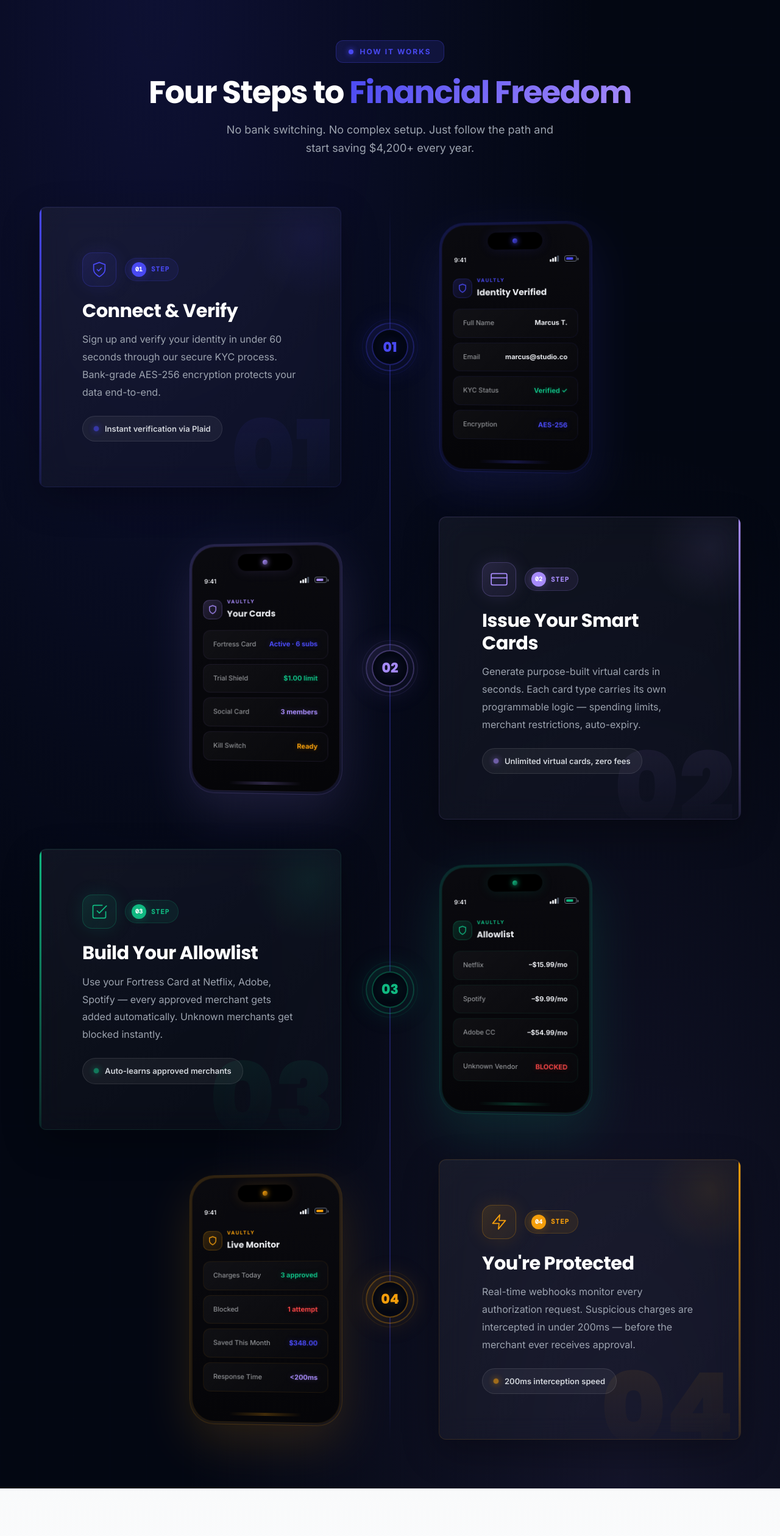
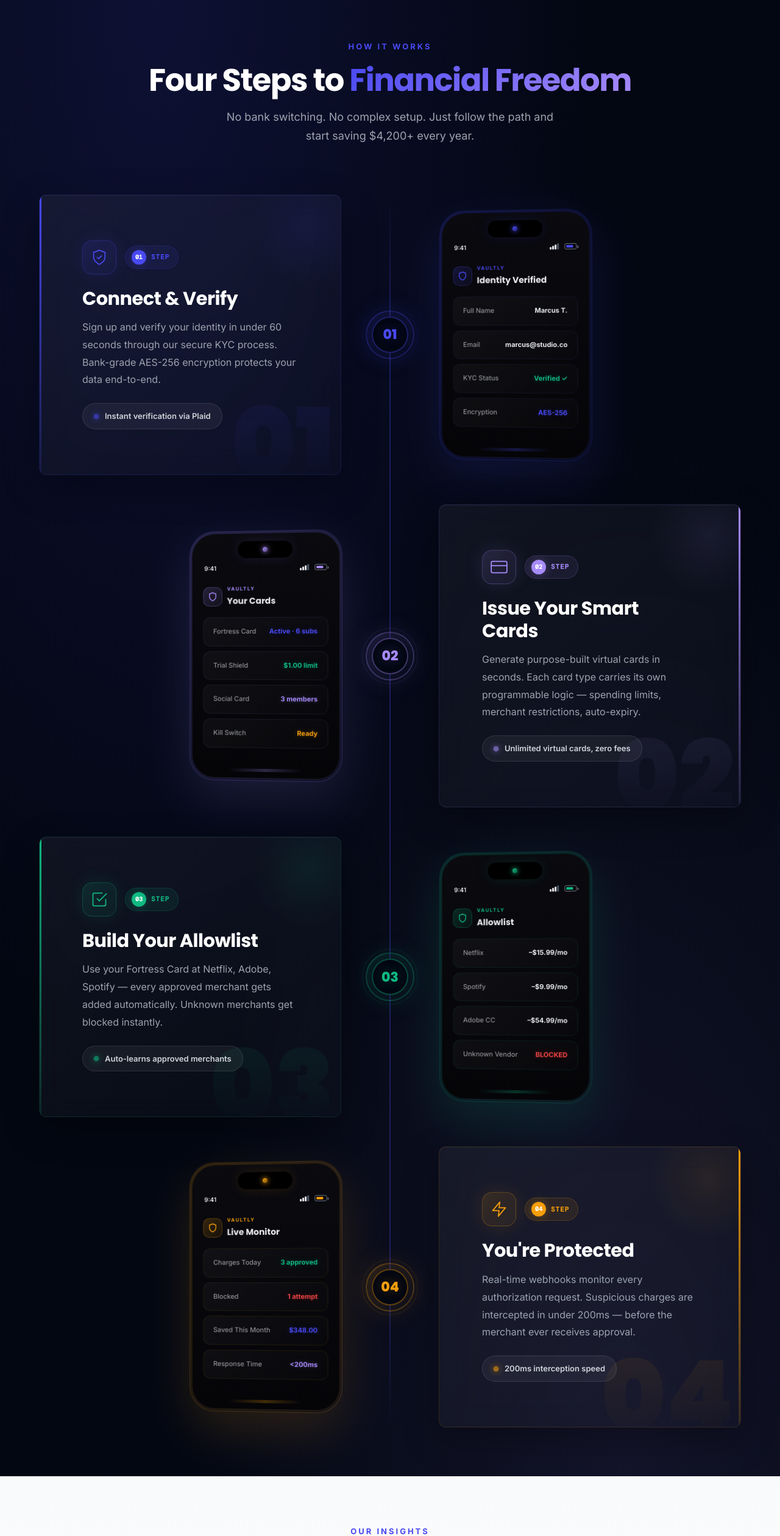
Before and after one commit to mannan-bitsclan/vaultly, a React (Vite) app: page / in a window 1280 px wide. Shown: the part 4347-6866 px from the top of the page at 61% size. Built offline with nearby package versions, Linux system fonts and the light colour scheme.

Commit message:
testimonial section

```diff
--- a/src/components/sections/BlogsSection.jsx
+++ b/src/components/sections/BlogsSection.jsx
@@ -354,40 +354,19 @@ export function BlogsSection() {
               marginBottom: isMobile ? 40 : 56,
             }}
           >
-            <div
+
+            <p
               style={{
-                display: "inline-flex",
-                alignItems: "center",
-                gap: 8,
-                background: "linear-gradient(135deg, var(--primary) 0%, #6366f1 100%)",
-                borderRadius: 12,
-                padding: "8px 18px",
-                marginBottom: 20,
+                fontSize: isMobile ? 11 : 13,
+                letterSpacing: 3,
+                textTransform: "uppercase",
+                color: "var(--primary)",
+                fontWeight: 700,
+                marginBottom: 16,
               }}
             >
-              <svg
-                width="16"
-                height="16"
-                viewBox="0 0 24 24"
-                fill="none"
-                stroke="white"
-                strokeWidth="2"
-              >
-                <path d="M2 3h6a4 4 0 0 1 4 4v14a3 3 0 0 0-3-3H2z" />
-                <path d="M22 3h-6a4 4 0 0 0-4 4v14a3 3 0 0 1 3-3h7z" />
-              </svg>
-              <span
-                style={{
-                  fontSize: 12,
-                  letterSpacing: 1.5,
-                  textTransform: "uppercase",
-                  color: "white",
-                  fontWeight: 700,
-                }}
-              >
-                Insights
-              </span>
-            </div>
+              Our Insights
+            </p>
 
             <h2
               style={{
--- a/src/components/sections/HowItWorksSection.jsx
+++ b/src/components/sections/HowItWorksSection.jsx
@@ -574,39 +574,18 @@ export function HowItWorksSection() {
               marginBottom: isMobile ? 56 : 80,
             }}
           >
-            <div
+            <p
               style={{
-                display: "inline-flex",
-                alignItems: "center",
-                gap: 10,
-                background: "var(--primary-glow)",
-                border: "1px solid rgba(73, 73, 242, 0.3)",
-                borderRadius: 12,
-                padding: "8px 20px",
-                marginBottom: 20,
+                fontSize: isMobile ? 11 : 13,
+                letterSpacing: 3,
+                textTransform: "uppercase",
+                color: "var(--primary)",
+                fontWeight: 700,
+                marginBottom: 16,
               }}
             >
-              <div
-                style={{
-                  width: 8,
-                  height: 8,
-                  borderRadius: 12,
-                  background: "var(--primary)",
-                  boxShadow: "0 0 10px var(--primary)",
-                }}
-              />
-              <span
-                style={{
-                  fontSize: 12,
-                  letterSpacing: 2,
-                  textTransform: "uppercase",
-                  color: "var(--primary)",
-                  fontWeight: 700,
-                }}
-              >
-                How It Works
-              </span>
-            </div>
+              How It Works
+            </p>
 
             <h2
               style={{
```
